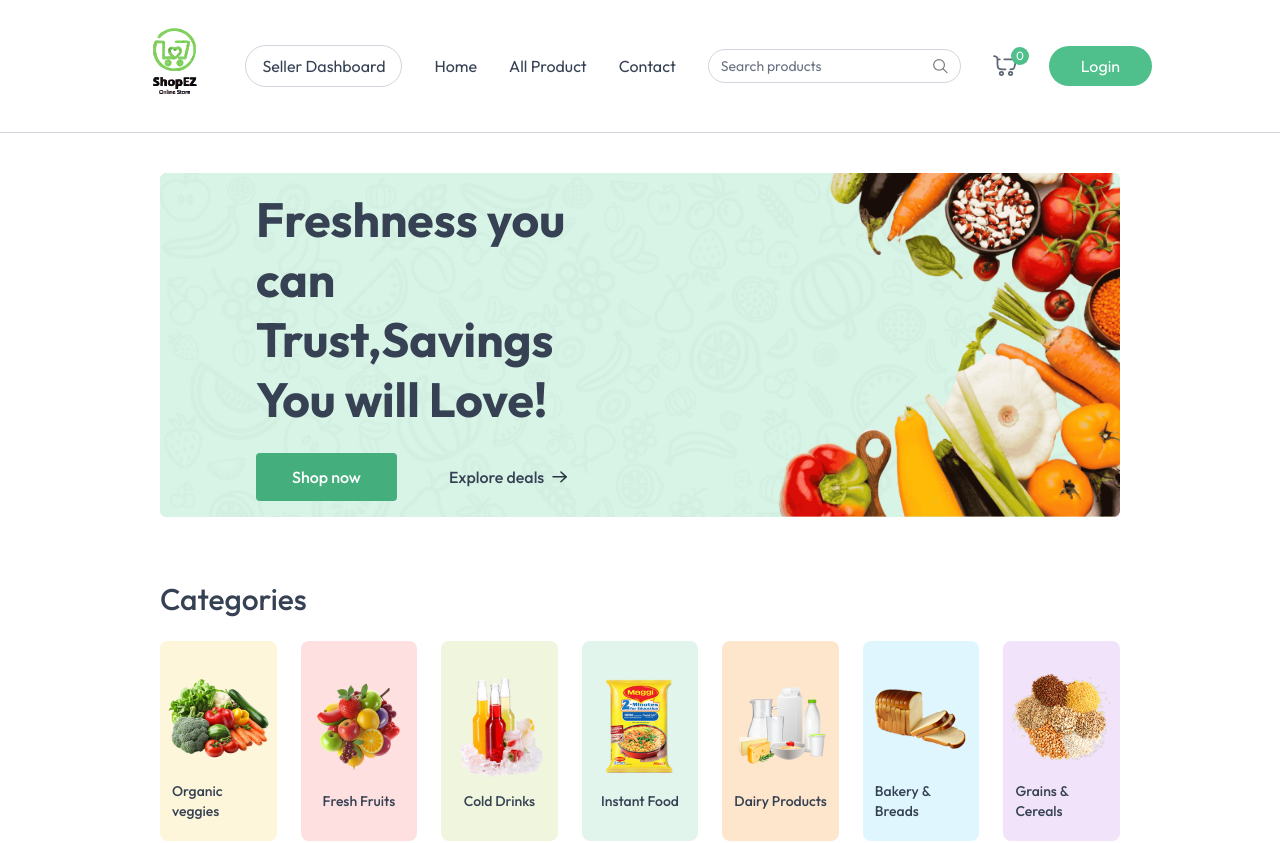
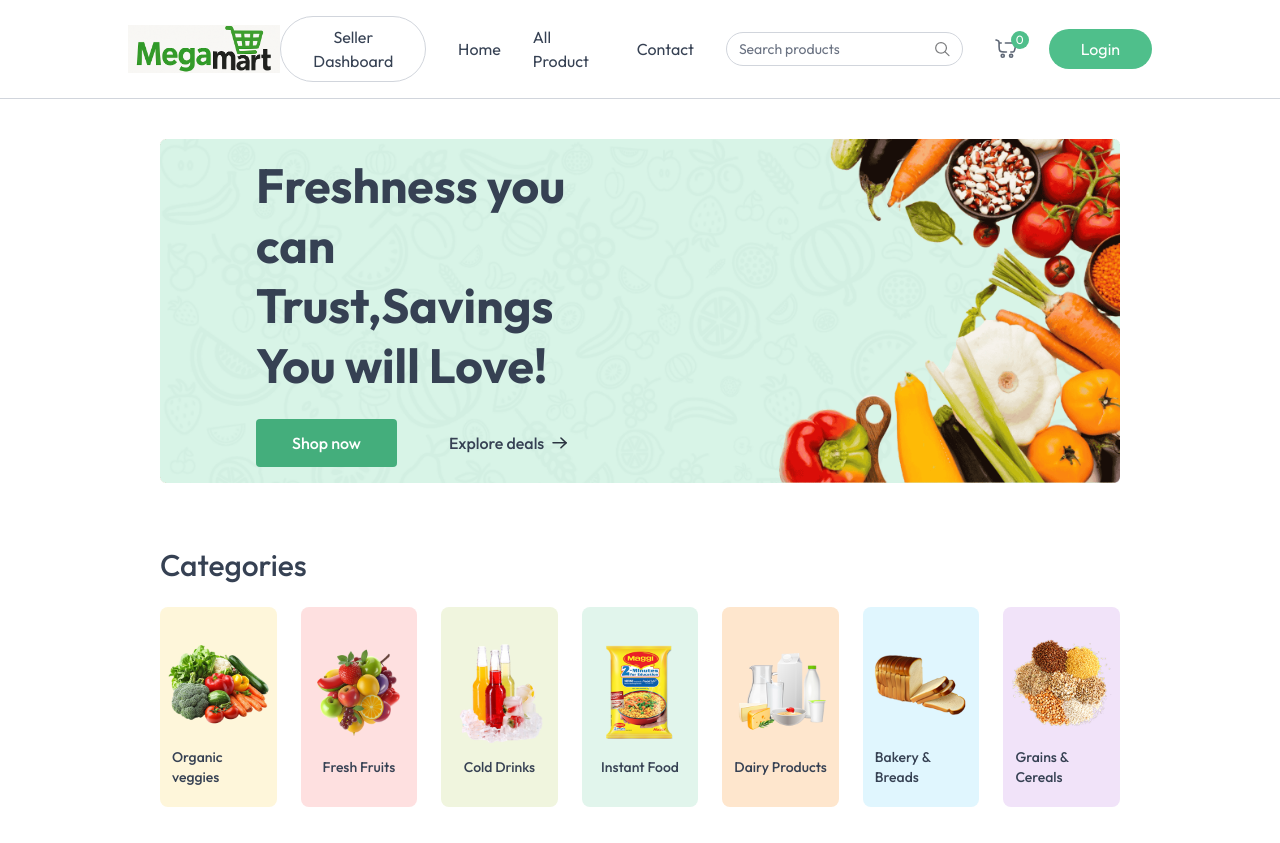
Before and after one commit to surajkumarsingh1784/Grocery-app, a React (Vite) app in the folder client/: page / in a window 1280 px wide. Shown: the top 843 px of the page. Built offline with nearby package versions, Linux system fonts and the light colour scheme; no server answers.

Commit message:
add images in logo

```diff
--- a/client/src/assets/assets.js
+++ b/client/src/assets/assets.js
@@ -1,4 +1,4 @@
-import logo from "./logo.svg";
+import logo from "./MegaMart.png";
 import search_icon from "./search_icon.svg";
 import remove_icon from "./remove_icon.svg";
 import arrow_right_icon_colored from "./arrow_right_icon_colored.svg";
--- a/client/src/components/Navbar.jsx
+++ b/client/src/components/Navbar.jsx
@@ -39,7 +39,7 @@
         <nav className="flex items-center justify-between px-6 md:px-16 lg:px-24 xl:px-32 py-4 border-b border-gray-300 bg-white relative transition-all">
 
             <NavLink to='/' onClick={()=>setOpen(false)}>
-                <img className="h-25" src={assets.logo} alt="Logo" />
+                <img className="h-12" src={assets.logo} alt="Logo" />
             </NavLink>
 
             {/* Desktop Menu */}
```
